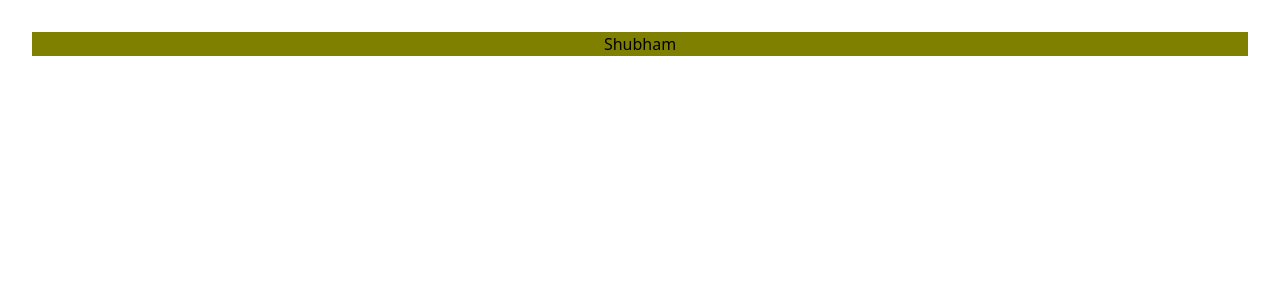
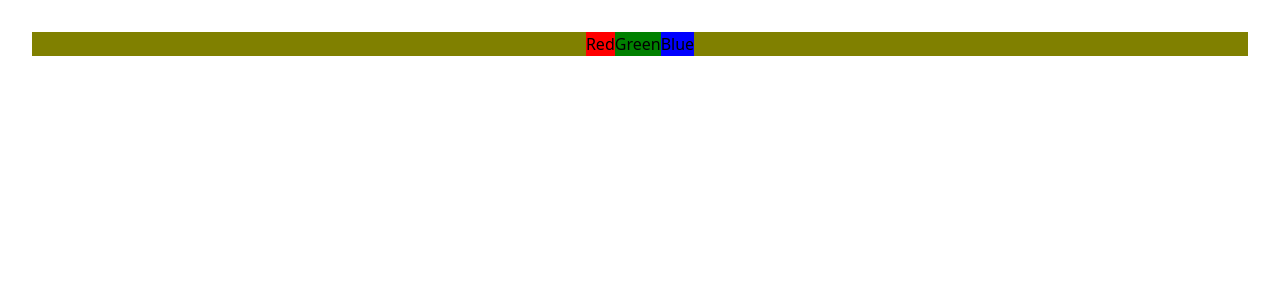
Before and after one commit to ShubhamBane478/mastering-react, a React (Vite) app: page / in a window 1280 px wide. Shown: the top 300 px of the page. Built offline with nearby package versions, Linux system fonts and the light colour scheme.

Commit message:
Completed BgChanger

```diff
--- a/src/mini_projects/BgChanger.jsx
+++ b/src/mini_projects/BgChanger.jsx
@@ -11,11 +11,18 @@
         <div className= "w-full 	h-screen duration-200" style={{background: color    }}>
             <div className="fixed flex flex-wrap justify-center bottom-12 inset-x-0 px-2">
                 <div className="flex flex-wrap justify-center gap-3 shadow-lg bg-white px-3 py-2 rounded-3xl">
-
+                    <button onClick={() => setColor('red')} className="outline-none px-4 py-1 rounded-full text-white shadow-lg"
+          style={{backgroundColor: "red"}}
+          >Red</button>
+                    <button onClick={() => setColor('green')} className="outline-none px-4 py-1 rounded-full text-white shadow-lg"
+          style={{backgroundColor: "green"}}
+          >Green</button>
+                    <button onClick={() => setColor('blue')} className="outline-none px-4 py-1 rounded-full text-white shadow-lg"
+          style={{backgroundColor: "blue"}}
+          >Blue</button>
 
                 </div>
             </div>
-        <h1>Shubham</h1>
         </div>
         </>
     )
```
